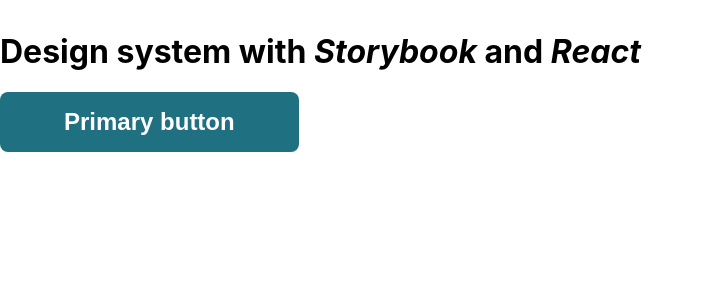
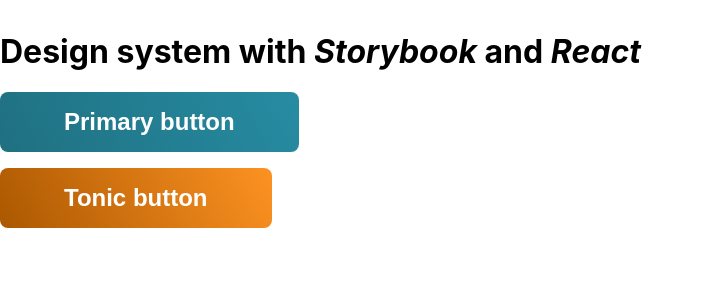
Before and after one commit to logic-fabric/react-and-storybook, a React (Create React App) app: page / in a window 1280 px wide. Shown: the top 300 px of the page, without its empty margins (0-705 px from the left). Built offline with nearby package versions, Linux system fonts and the light colour scheme.

Commit message:
feature: add TonicButton

```diff
--- a/src/App.js
+++ b/src/App.js
@@ -1,4 +1,6 @@
-import { PrimaryButton } from "./components/Button/Button";
+import styled from "@emotion/styled";
+
+import { PrimaryButton, TonicButton } from "./components/Button/Button";
 
 export function App() {
   return (
@@ -7,7 +9,17 @@
         Design system with <em>Storybook</em> and <em>React</em>
       </h1>
 
-      <PrimaryButton>Primary button</PrimaryButton>
+      <ButtonsContainer>
+        <PrimaryButton>Primary button</PrimaryButton>
+
+        <TonicButton>Tonic button</TonicButton>
+      </ButtonsContainer>
     </div>
   );
 }
+
+const ButtonsContainer = styled.div`
+  display: flex;
+  flex-direction: column;
+  gap: 1rem;
+`;
--- a/src/components/Button/Button.jsx
+++ b/src/components/Button/Button.jsx
@@ -1,18 +1,31 @@
 import styled from "@emotion/styled";
 
+const primary500 = "#278ca2";
 const primary700 = "#1f7081";
 
+const tonic500 = "#fd9222";
+const tonic700 = "#ab5801";
+
 const Button = styled.button`
+  width: fit-content;
   padding: 1rem 4rem;
   border: none;
   border-radius: 0.5rem;
 
   font-size: 1.5rem;
   font-weight: 700;
+
+  cursor: pointer;
 `;
 
 export const PrimaryButton = styled(Button)`
   color: white;
 
-  background: ${primary700};
+  background: linear-gradient(60deg, ${primary700}, ${primary500});
 `;
+
+export const TonicButton = styled(Button)`
+  color: white;
+
+  background: linear-gradient(60deg, ${tonic700}, ${tonic500});
+`;
```
